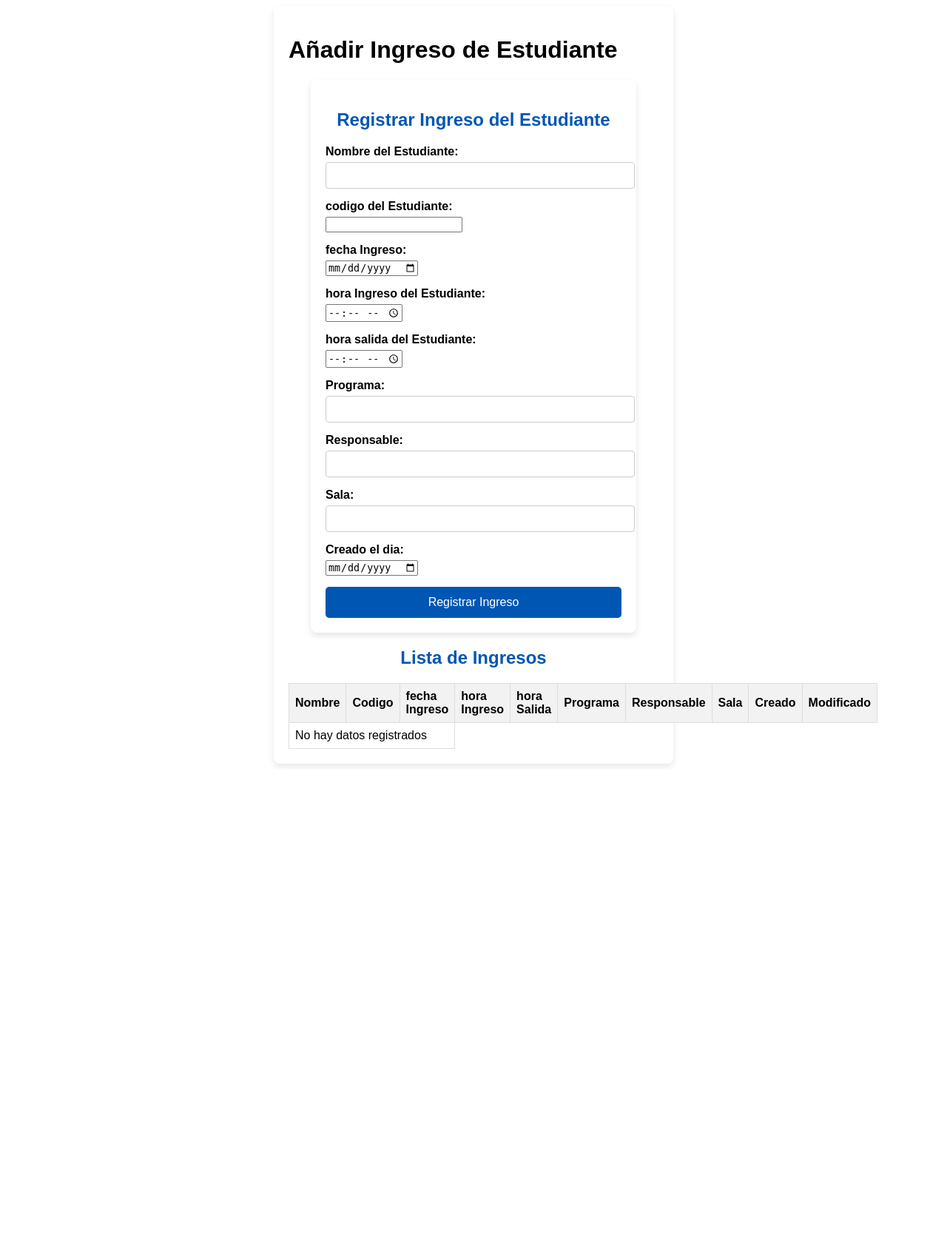
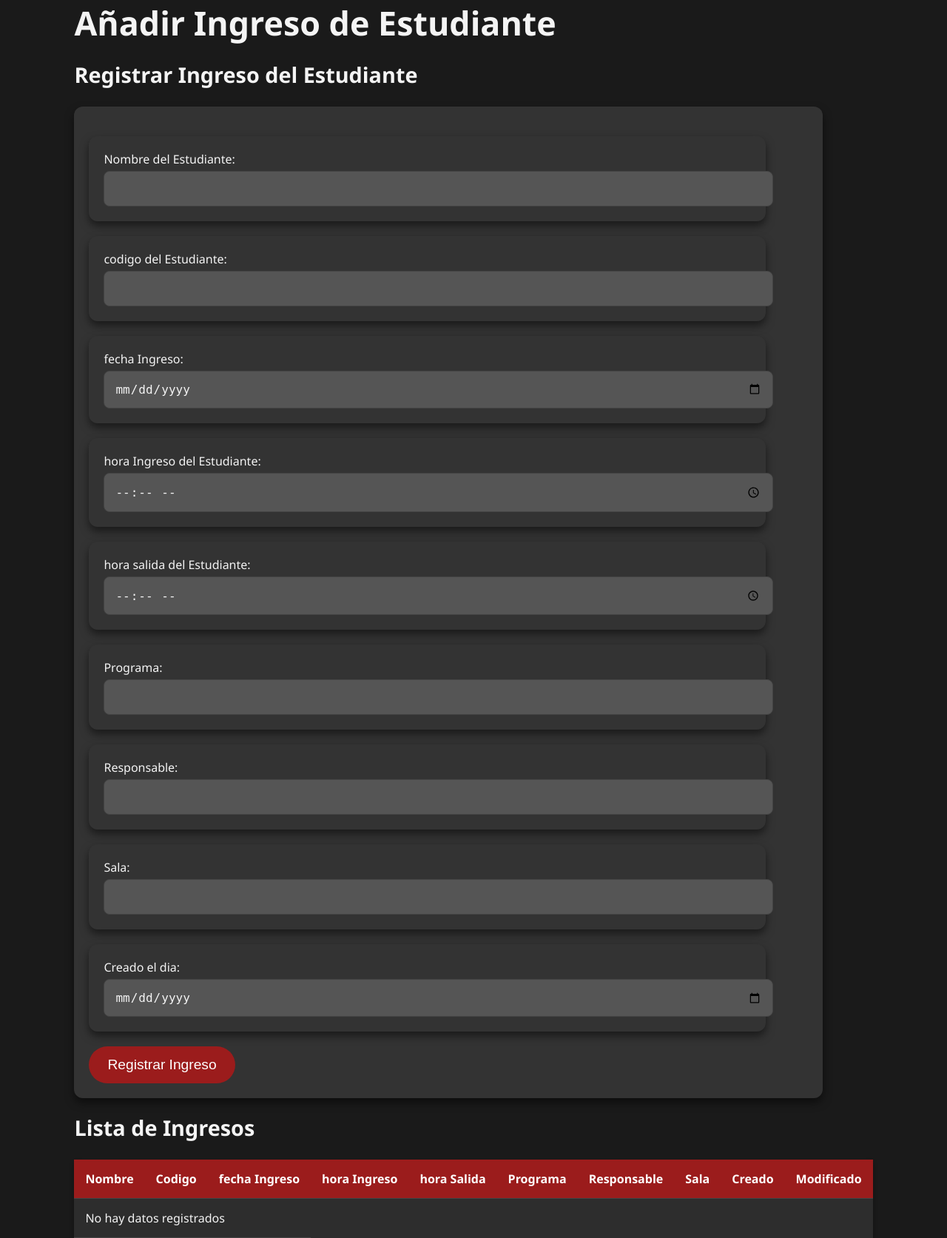
Before and after one commit to essaiz/proyectoFinal_Programacion, a PHP site: the page made by public/Añadir.php in a window 1280 px wide. Shown: the whole page at 74% size. Before the commit the page ends 1036 px from the top, so only its background shows below. Run offline with PHP 8.4, Linux system fonts and the light colour scheme; data that the repository does not hold is empty.

Commit message:
cambios front end

```diff
--- a/public/inicio.php
+++ b/public/inicio.php
@@ -44,7 +44,4 @@ $añadirView = new AñadirViews();
 
     </section>
 </body>
-<style>
-
-    </style>
 </html>
--- a/public/js/index.js
+++ b/public/js/index.js
@@ -8,3 +8,33 @@ function validarFecha() {
         inputFecha.value = "";
     }
 }
+function validarHorarioIngresoSalida(horaIngreso, horaSalida) {
+
+    const horaInicioSemana = "07:00";
+    const horaFinSemana = "20:50";
+    const horaFinSabado = "16:30";
+
+    if (horaIngreso < horaInicioSemana || horaIngreso > horaFinSemana) {
+        if (horaIngreso > horaFinSabado) {
+            alert("El horario de ingreso es inválido. Debe estar entre las 7:00 am y las 8:50 pm de lunes a viernes o entre las 7:00 am y las 4:30 pm los sábados.");
+            return false;
+        }
+    }
+
+    if (horaSalida && (horaSalida < horaIngreso || horaSalida > horaFinSemana)) {
+        if (horaSalida > horaFinSabado) {
+            alert("El horario de salida es inválido. Debe estar después del horario de ingreso y dentro del rango permitido.");
+            return false;
+        }
+    }
+
+    return true;
+}
+
+const horaIngreso = "08:00";
+const horaSalida = "15:00";
+if (validarHorarioIngresoSalida(horaIngreso, horaSalida)) {
+    console.log("Horarios válidos.");
+} else {
+    console.log("Hay un error en los horarios.");
+}
--- a/public/styles/index.css
+++ b/public/styles/index.css
@@ -1,89 +1,171 @@
+
 body {
-    font-family: Arial, sans-serif;
+    font-family: 'Segoe UI', Tahoma, Geneva, Verdana, sans-serif;
+    background-color: #1a1a1a;
+    margin: 0;
+    padding: 0;
+    display: flex;
+    flex-direction: column;
+    align-items: center;
+    justify-content: flex-start;
+    min-height: 100vh;
+    color: #f4f4f4;
+}
+
+header {
+    background-color: #9b1c1c;
+    color: white;
     text-align: center;
+    padding: 30px 0;
+    width: 100%;
 }
-header {
+
+h1 {
+    font-size: 2.8rem;
+    margin: 0;
+    font-weight: 600;
+}
+
+h2 {
+    font-size: 1.8rem;
+    color: #f4f4f4;
+    margin-top: 20px;
+}
+
+
+.main-section, .form-group, form {
+    width: 90%;
+    max-width: 1200px;
+    padding: 20px;
+    margin-top: 20px;
+    background-color: #333333;
+    box-shadow: 0px 6px 12px rgba(0, 0, 0, 0.5);
+    border-radius: 12px;
+}
+
+.options-container {
+    display: flex;
+    justify-content: space-evenly;
     margin-bottom: 20px;
 }
-a {
-    font-size: 18px;
-    color: #007bff;
+
+.btn-option {
     text-decoration: none;
+    background-color: #9b1c1c;
+    color: white;
+    padding: 12px 25px;
+    border-radius: 50px;
+    font-size: 1.1rem;
+    transition: transform 0.3s ease, background-color 0.3s ease;
 }
-a:hover {
-    text-decoration: underline;
+
+.btn-option:hover {
+    background-color: #7a1414;
+    transform: scale(1.05);
 }
-.container {
-    width: 80%;
-    margin: auto;
-}
+
+
 table {
     width: 100%;
     border-collapse: collapse;
-}
-th, td {
-    padding: 8px;
-    border: 1px solid #ddd;
-    text-align: left;
-}
-th {
-    background-color: #f2f2f2;
-}
-.form-container {
-    display: flex;
-    align-items: center;
-    gap: 10px; /* Espacio entre los elementos */
+    margin-top: 20px;
+    background-color: #2d2d2d;
+    box-shadow: 0px 4px 6px rgba(0, 0, 0, 0.3);
 }
 
-.form-grup {
-    display: flex;
-    flex-direction: column;
+table th, table td {
+    padding: 15px;
+    text-align: left;
+    border-bottom: 1px solid #444;
 }
 
-.Boton_fecha {
-    padding: 5px 10px;
+table th {
+    background-color: #9b1c1c;
+    color: white;
+    font-size: 1rem;
 }
-.container {
-    max-width: 500px;
-    margin: auto;
-    padding: 20px;
-    background: #ffffff;
-    border-radius: 8px;
-    box-shadow: 0 4px 8px rgba(0, 0, 0, 0.1);
-    text-align: left;
+
+table tr:hover {
+    background-color: #444444;
 }
-h2 {
-    color: #0056b3;
+
+
+.form-group {
     margin-bottom: 20px;
-    text-align: center;
 }
-.form-group {
-    margin-bottom: 15px;
-}
-label {
+
+.form-group label {
     display: block;
     margin-bottom: 5px;
-    font-weight: bold;
+    font-size: 1rem;
+    color: #f4f4f4;
 }
-input[type="text"] {
+
+.form-group input {
     width: 100%;
-    padding: 8px;
-    border: 1px solid #ccc;
-    border-radius: 4px;
-    font-size: 16px;
+    padding: 14px;
+    border: 1px solid #444;
+    border-radius: 8px;
+    font-size: 1rem;
+    background-color: #555;
+    color: #f4f4f4;
+    transition: border-color 0.3s ease, box-shadow 0.3s ease;
 }
-.btn {
-    display: block;
+
+.form-group input:focus {
+    border-color: #9b1c1c;
+    box-shadow: 0 0 8px rgba(155, 28, 28, 0.5);
+}
+
+
+button.btn, .btn-submit {
+    background-color: #9b1c1c;
+    color: white;
+    border: none;
+    padding: 14px 25px;
+    border-radius: 50px;
+    font-size: 1.2rem;
+    cursor: pointer;
+    transition: background-color 0.3s ease, transform 0.3s ease;
+}
+
+button.btn:hover, .btn-submit:hover {
+    background-color: #7a1414;
+    transform: scale(1.05);
+}
+
+
+.filter-section {
+    background-color: #333333;
+    padding: 20px;
+    border-radius: 12px;
+    box-shadow: 0 2px 6px rgba(0, 0, 0, 0.3);
+}
+
+.filter-section input[type="date"] {
     width: 100%;
     padding: 12px;
-    background-color: #0056b3;
-    color: #ffffff;
-    border: none;
-    border-radius: 5px;
-    font-size: 16px;
-    cursor: pointer;
-    transition: background-color 0.3s;
+    border: 1px solid #444;
+    border-radius: 8px;
+    font-size: 1rem;
+    background-color: #555;
+    color: #f4f4f4;
+    transition: border-color 0.3s ease;
 }
-.btn:hover {
-    background-color: #003f8a;
+
+.filter-section input[type="date"]:focus {
+    border-color: #9b1c1c;
 }
+
+
+@media (max-width: 768px) {
+    .main-section {
+        width: 100%;
+        padding: 10px;
+    }
+
+    header {
+        font-size: 1.8rem;
+        padding: 20px 0;
+    }
+}
```
